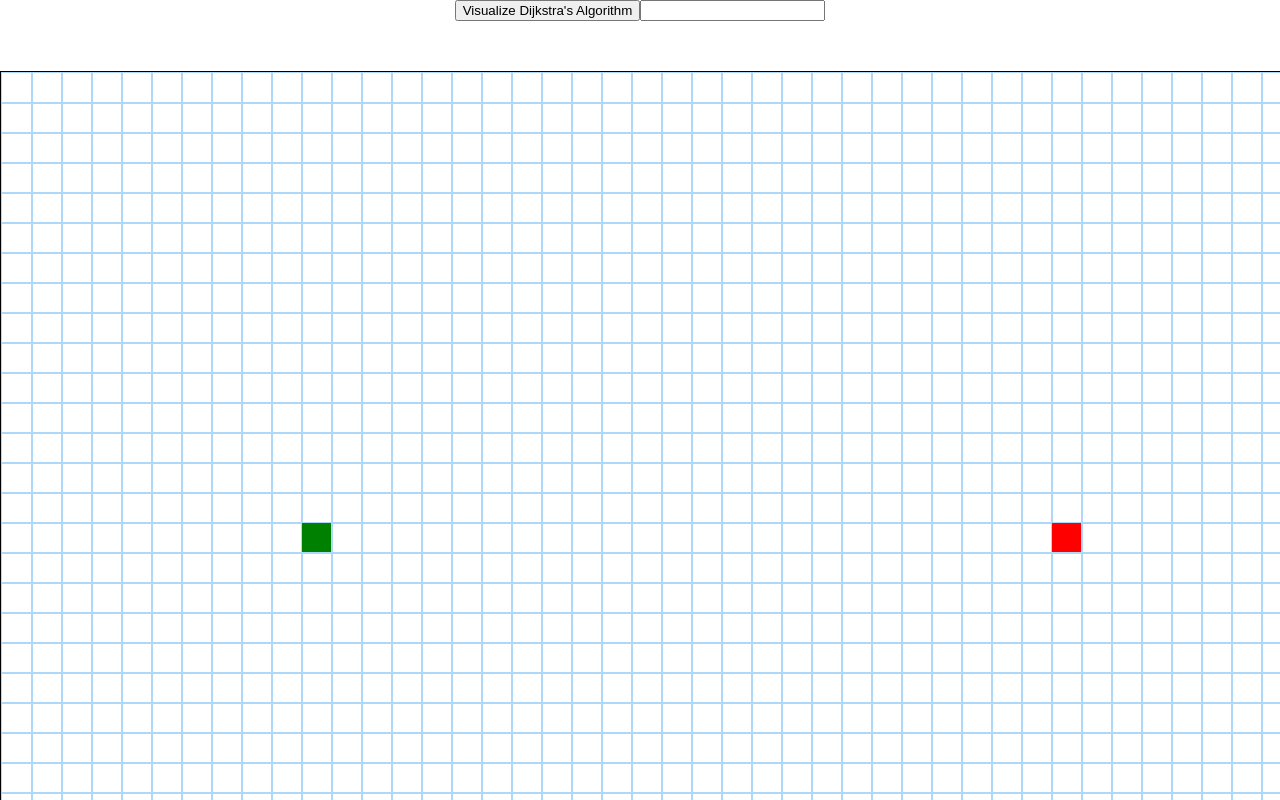
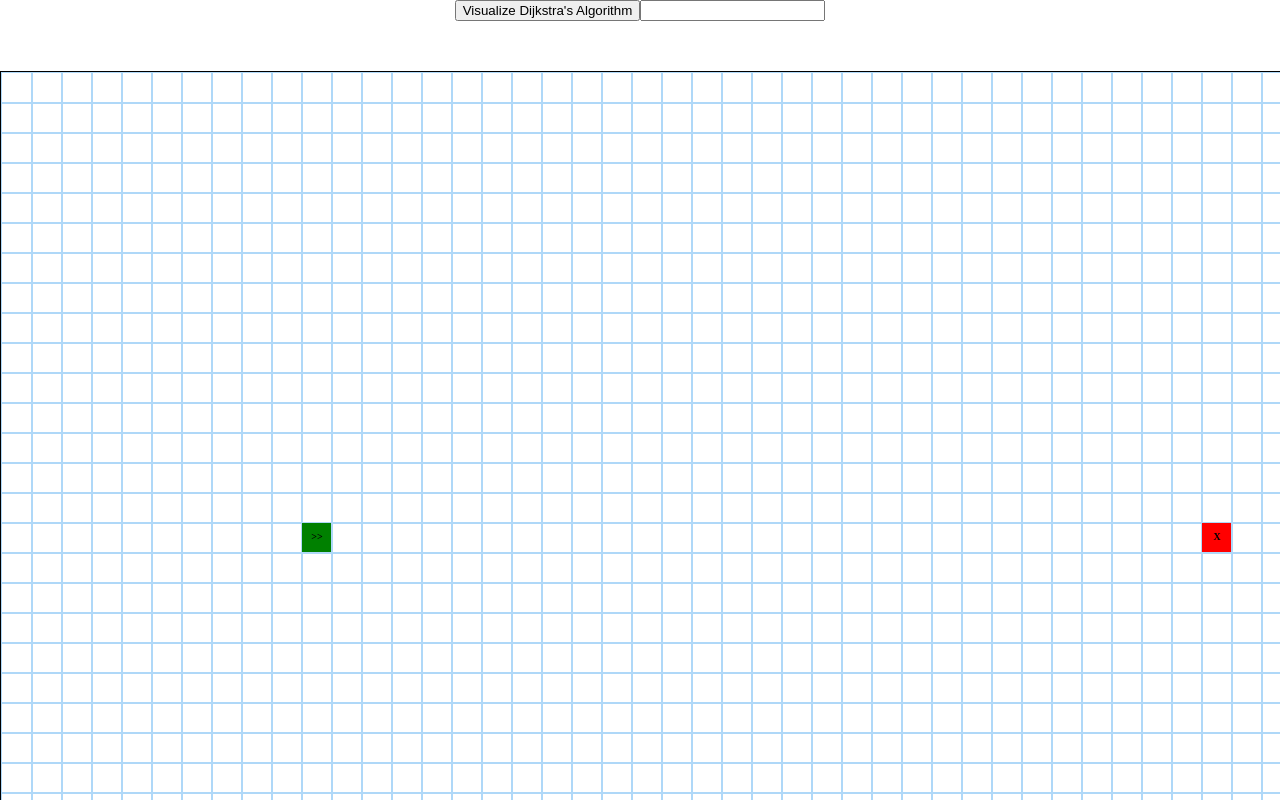
Before and after one commit to OmarSalah95/Path-Finding-Visualizer, a React (Create React App) app: page / in a window 1280 px wide. Shown: the top 800 px of the page. Built offline with nearby package versions, Linux system fonts and the light colour scheme.

Commit message:
Added a slight visual que to always mark the start and finsish nodes

```diff
--- a/src/Algorithms/Dijkstra.js
+++ b/src/Algorithms/Dijkstra.js
@@ -40,6 +40,7 @@ function getUnvisitedNeighbors(node, grid) {
   if (row < grid.length - 1) neighbors.push(grid[row + 1][col]);
   if (col > 0) neighbors.push(grid[row][col - 1]);
   if (col < grid[0].length - 1) neighbors.push(grid[row][col + 1]);
+  node.neighbors = neighbors;
   return neighbors.filter(neighbor => !neighbor.isVisited);
 }
 
@@ -57,7 +58,7 @@ export function getNodesInShortestPathOrder(finishNode) {
   const nodesInShortestPathOrder = [];
   let currentNode = finishNode;
   while (currentNode !== null) {
-    nodesInShortestPathOrder.unshift(currentNode);
+    nodesInShortestPathOrder.push(currentNode);
     currentNode = currentNode.previousNode;
   }
   return nodesInShortestPathOrder;
--- a/src/App.js
+++ b/src/App.js
@@ -8,7 +8,7 @@ function App() {
     grid: [],
     mouseIsPressed: false,
     startNode: [15, 10],
-    endNode: [15, 35]
+    endNode: [15, 40]
   });
 
   useEffect(() => {
@@ -29,6 +29,7 @@ function App() {
       }
       grid.push(currentRow);
     }
+    // console.log(grid);
     setState({ ...state, grid: grid });
   }, []);
 
@@ -60,7 +61,7 @@ function App() {
       if (i === visitedNodesInOrder.length) {
         setTimeout(() => {
           animateShortestPath(nodesInShortestPathOrder);
-        }, 10 * i);
+        }, 10.5 * i);
         return;
       }
       setTimeout(() => {
@@ -77,18 +78,18 @@ function App() {
         const node = nodesInShortestPathOrder[i];
         document.getElementById(`node-${node.row}-${node.col}`).className =
           "node node-shortest-path";
-      }, 15 * i);
+      }, 10 * i);
     }
   };
 
   const visualizeDijkstra = () => {
     const { grid, startNode, endNode } = state;
-    console.log("State :", state);
     const head = grid[startNode[0]][startNode[1]];
     const finishNode = grid[endNode[0]][endNode[1]];
     const visitedNodesInOrder = dijkstra(grid, head, finishNode);
     const nodesInShortestPathOrder = getNodesInShortestPathOrder(finishNode);
     animateDijkstra(visitedNodesInOrder, nodesInShortestPathOrder);
+    console.log(state);
   };
   return (
     <div className="App">
--- a/src/components/Nodes/Node.jsx
+++ b/src/components/Nodes/Node.jsx
@@ -30,7 +30,8 @@ export default function Node(props) {
             onMouseEnter={() => onMouseEnter(row, col)}
             onMouseUp={() => onMouseUp()}
         >
-            {/* {col},{row} */}
+            <h2>{isStart ? ">>" : isFinish ? "X" : ""}</h2>
+
         </ div>
 
 
--- a/src/components/Nodes/nodes.scss
+++ b/src/components/Nodes/nodes.scss
@@ -3,6 +3,10 @@
   height: 30px;
   outline: 1px solid rgb(175, 216, 248);
   display: inline-block;
+  h2 {
+    margin-top: 25%;
+    font-weight: bolder;
+  }
 }
 
 .node-finish {
```
